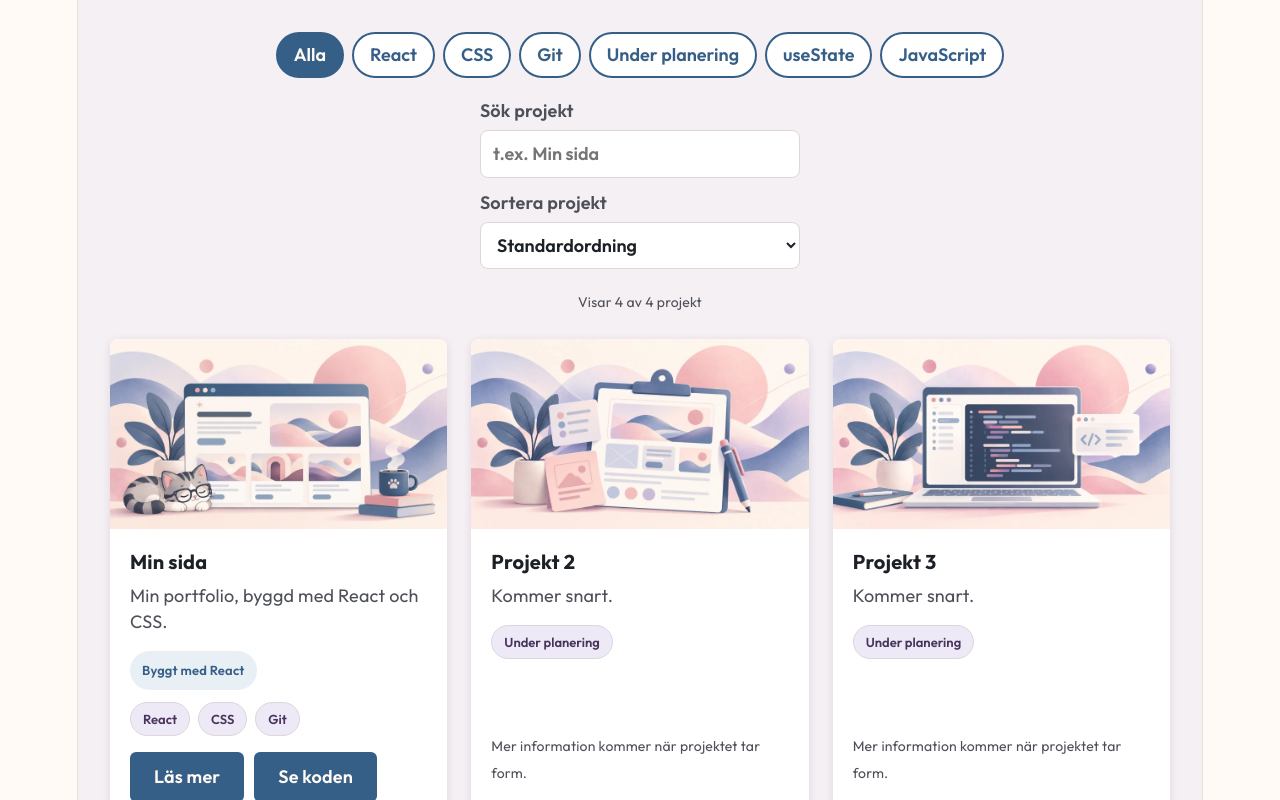
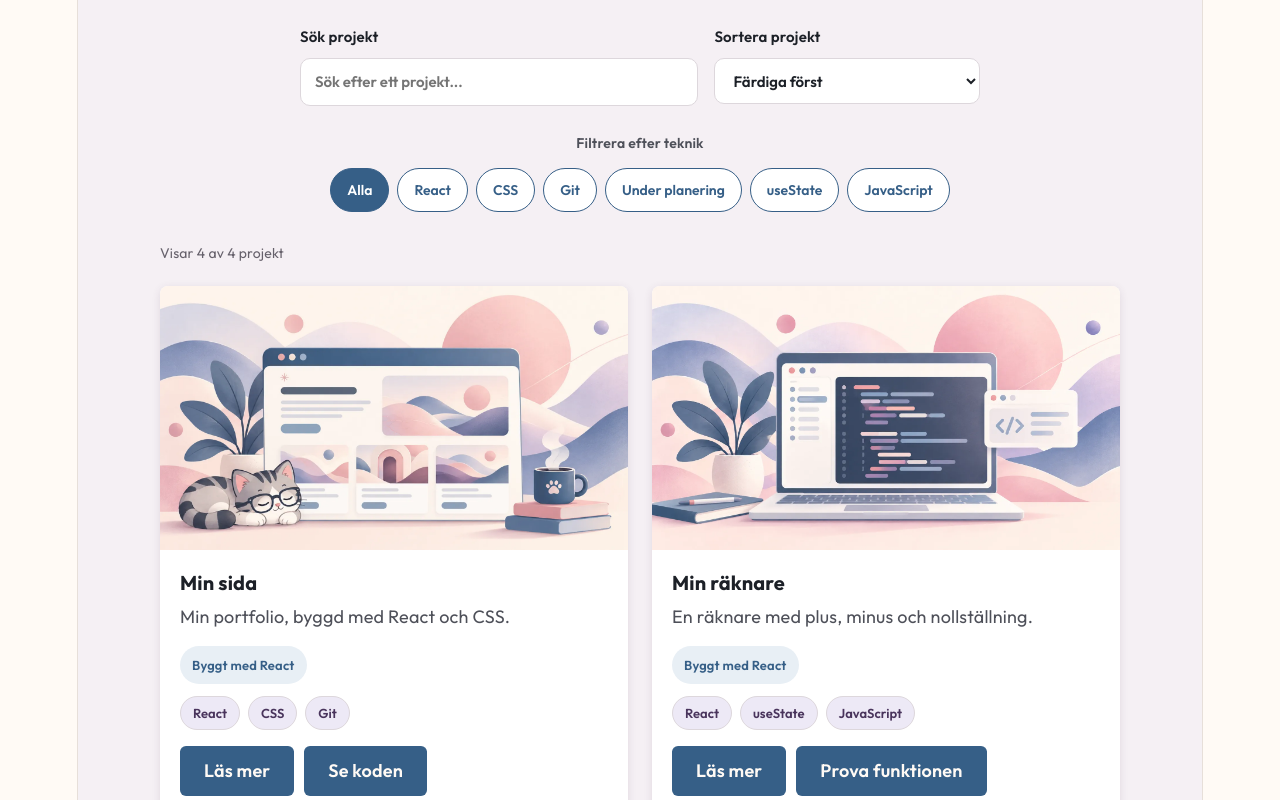
Before and after one commit to nataliedeleeuw/min-sida-experiment, a React (Vite) app: page /projekt in a window 1280 px wide. Shown: the part 520-1320 px from the top of the page. Built offline with nearby package versions, Linux system fonts and the light colour scheme.

Commit message:
https://github.com/nataliedeleeuw/min-sida-experiment

```diff
--- a/src/components/Projekt.css
+++ b/src/components/Projekt.css
@@ -1,20 +1,78 @@
+
+/* Hela projektsektionen */
+
 .projekt {
-  padding: 40px 20px;
+  padding: 56px 32px 72px;
   background-color: #F5F0F4;
+  text-align: left;
 }
 
 .projekt h2 {
-  font-family: 'Outfit', sans-serif;
+  margin: 0 0 32px;
+  color: #1C2027;
+  font-family: "Outfit", sans-serif;
   font-size: 32px;
   font-weight: 700;
-  color: #1C2027;
-  margin: 0 0 32px;
+  text-align: center;
 }
 
-.projekt-lista {
+/* Sökning, sortering och filter */
+
+.projekt-verktyg {
+  max-width: 900px;
+  margin: 0 auto 28px;
+}
+
+.projekt-verktygsrad {
   display: grid;
-  grid-template-columns: repeat(auto-fit, minmax(260px, 1fr));
-  gap: 24px;
+  grid-template-columns: minmax(0, 1.5fr) minmax(0, 1fr);
+  gap: 16px;
+  max-width: 680px;
+  margin: 0 auto 24px;
+}
+
+.projekt-sok,
+.projekt-sortering {
+  display: flex;
+  flex-direction: column;
+  gap: 8px;
+  min-width: 0;
+  color: #1C2027;
+  font-weight: 600;
+  font-size: 15px;
+}
+
+.projekt-sok input,
+.projekt-sortering select {
+  box-sizing: border-box;
+  width: 100%;
+  min-width: 0;
+  min-height: 46px;
+  padding: 10px 14px;
+  border: 1px solid #DDD7DC;
+  border-radius: 10px;
+  background-color: #FFFFFF;
+  color: #1C2027;
+  font: inherit;
+}
+
+.projekt-sok input:focus-visible,
+.projekt-sortering select:focus-visible {
+  outline: 3px solid #4C78A5;
+  outline-offset: 2px;
+}
+
+/* Filterknappar */
+
+.projekt-filter-wrap {
+  text-align: center;
+}
+
+.projekt-filter-etikett {
+  margin: 0 0 12px;
+  color: #4E5059;
+  font-size: 14px;
+  font-weight: 600;
 }
 
 .projekt-filter {
@@ -22,19 +80,22 @@
   flex-wrap: wrap;
   justify-content: center;
   gap: 8px;
-  margin-bottom: 20px;
 }
 
 .filter-knapp {
   min-height: 44px;
   padding: 8px 16px;
-  border: 2px solid #365F87;
+  border: 1.5px solid #365F87;
   border-radius: 999px;
   background-color: #FFFFFF;
   color: #365F87;
   font: inherit;
+  font-size: 14px;
   font-weight: 600;
   cursor: pointer;
+  transition:
+    background-color 0.2s ease,
+    color 0.2s ease;
 }
 
 .filter-knapp:hover {
@@ -43,79 +104,74 @@
 
 .filter-knapp.aktiv {
   background-color: #365F87;
-  color: #FFFAF5;
+  color: #FFFFFF;
 }
 
-.filter-knapp:focus-visible,
-.projekt-sok input:focus-visible {
+.filter-knapp:focus-visible {
   outline: 3px solid #4C78A5;
   outline-offset: 3px;
 }
 
-.projekt-sok {
-  display: flex;
-  flex-direction: column;
-  gap: 6px;
-  max-width: 320px;
-  margin: 0 auto 12px;
+/* Antal projekt */
+
+.projekt-antal {
+  max-width: 960px;
+  margin: 0 auto 20px;
+  color: #66616B;
+  font-size: 14px;
   text-align: left;
-  font-weight: 600;
 }
 
-.projekt-sok input {
-  box-sizing: border-box;
-  width: 100%;
-  min-width: 0;
-  min-height: 44px;
-  padding: 10px 12px;
-  border: 1px solid #DDD7DC;
-  border-radius: 8px;
-  background-color: #FFFFFF;
-  color: #1C2027;
-  font: inherit;
+/* Projektkorten */
+
+.projekt-lista {
+  display: grid;
+  grid-template-columns: repeat(2, minmax(0, 1fr));
+  gap: 24px;
+  max-width: 960px;
+  margin: 0 auto;
+  align-items: stretch;
 }
 
-.projekt-antal {
-  margin-bottom: 24px;
+/* När sökningen inte hittar något */
+
+.projekt-tom {
+  max-width: 600px;
+  margin: 0 auto;
+  padding: 32px;
+  border-radius: 14px;
+  background-color: #FFFAF5;
   color: #4E5059;
-  font-size: 14px;
+  text-align: center;
 }
 
-.projekt-tom {
-  padding: 32px;
-  border-radius: 8px;
-  background-color: #FFFFFF;
-}
+/* Mobilanpassning */
 
-@media (min-width: 600px) {
+@media (max-width: 620px) {
   .projekt {
-    padding: 64px 32px;
+    padding: 40px 20px 56px;
+  }
+
+  .projekt h2 {
+    margin-bottom: 28px;
+    font-size: 28px;
+  }
+
+  .projekt-verktygsrad {
+    grid-template-columns: 1fr;
+    gap: 16px;
+  }
+
+  .projekt-filter {
+    justify-content: flex-start;
+  }
+
+  .projekt-filter-wrap {
+    text-align: left;
+  }
+
+  .projekt-lista {
+    grid-template-columns: 1fr;
+    gap: 20px;
   }
 }
-
-.projekt-sortering {
-  display: flex;
-  flex-direction: column;
-  gap: 6px;
-  max-width: 320px;
-  margin: 0 auto 20px;
-  text-align: left;
-  font-weight: 600;
-}
-
-.projekt-sortering select {
-  box-sizing: border-box;
-  width: 100%;
-  min-height: 44px;
-  padding: 10px 12px;
-  border: 1px solid #DDD7DC;
-  border-radius: 8px;
-  background-color: #FFFFFF;
-  color: #1C2027;
-  font: inherit;
-}
-
-.projekt-sortering select:focus-visible {
-  outline: 3px solid #4C78A5;
-  outline-offset: 3px;
-}
--- a/src/components/Projekt.jsx
+++ b/src/components/Projekt.jsx
@@ -14,72 +14,59 @@ const bilder = {
   "Hero 4.webp": bild3,
 };
 
-const filterLista = ["Alla"];
-
-for (const projekt of projektLista) {
-  for (const teknik of projekt.teknik) {
-    if (!filterLista.includes(teknik)) {
-      filterLista.push(teknik);
-    }
-  }
-}
+const filterLista = [
+  "Alla",
+  ...new Set(
+    projektLista.flatMap((projekt) => projekt.teknik)
+  ),
+];
 
 function Projekt() {
   const [vald, setVald] = useState("Alla");
   const [sok, setSok] = useState("");
   const [sortering, setSortering] = useState("standard");
 
-  // Filtrera projekten efter teknik och sökord
-  const synligaProjekt = projektLista.filter((p) => {
+  // Filtrera efter teknik och sökord.
+  const synligaProjekt = projektLista.filter((projekt) => {
     const rattTeknik =
-      vald === "Alla" || p.teknik.includes(vald);
+      vald === "Alla" || projekt.teknik.includes(vald);
+
+    const sokord = sok.trim().toLowerCase();
 
     const rattSok =
-      p.titel.toLowerCase().includes(sok.toLowerCase()) ||
-      p.text.toLowerCase().includes(sok.toLowerCase());
+      projekt.titel.toLowerCase().includes(sokord) ||
+      projekt.text.toLowerCase().includes(sokord);
 
     return rattTeknik && rattSok;
   });
 
-  // Skapa en kopia som vi kan sortera
-  const sorteradeProjekt = [...synligaProjekt];
-
-  // Sortera projekten efter titel
+  // Sortera utan att ändra originalistan.
+  const sorteradeProjekt = [...synligaProjekt].sort((a, b) => {
     if (sortering === "titel") {
-    sorteradeProjekt.sort((a, b) =>
-      a.titel.localeCompare(b.titel, "sv")
-    );
+      return a.titel.localeCompare(b.titel, "sv");
     }
 
-  // Sortera efter antal tekniker
     if (sortering === "tekniker") {
-    sorteradeProjekt.sort((a, b) =>
-      b.teknik.length - a.teknik.length
-    );
+      return b.teknik.length - a.teknik.length;
     }
 
+    // Standard: visa färdiga projekt före planerade.
+    const aPlanerat = a.teknik.includes("Under planering") ? 1 : 0;
+    const bPlanerat = b.teknik.includes("Under planering") ? 1 : 0;
+
+    return aPlanerat - bPlanerat;
+  });
+
   return (
-    <section className="projekt" id="projekt">
-      <h2>Mina projekt</h2>
+    <section
+      className="projekt"
+      id="projekt"
+      aria-labelledby="projekt-rubrik"
+    >
+      <h2 id="projekt-rubrik">Mina projekt</h2>
 
-      <div className="projekt-filter">
-        {filterLista.map((f) => (
-          <button
-            key={f}
-            type="button"
-            className={
-              f === vald
-                ? "filter-knapp aktiv"
-                : "filter-knapp"
-            }
-            onClick={() => setVald(f)}
-            aria-pressed={f === vald}
-          >
-            {f}
-          </button>
-        ))}
-      </div>
-
+      <div className="projekt-verktyg">
+        <div className="projekt-verktygsrad">
           <label className="projekt-sok">
             Sök projekt
 
@@ -87,7 +74,7 @@ function Projekt() {
               type="search"
               value={sok}
               onChange={(e) => setSok(e.target.value)}
-          placeholder="t.ex. Min sida"
+              placeholder="Sök efter ett projekt..."
             />
           </label>
 
@@ -99,7 +86,7 @@ function Projekt() {
               onChange={(e) => setSortering(e.target.value)}
             >
               <option value="standard">
-            Standardordning
+                Färdiga först
               </option>
 
               <option value="titel">
@@ -111,6 +98,36 @@ function Projekt() {
               </option>
             </select>
           </label>
+        </div>
+
+        <div className="projekt-filter-wrap">
+          <p className="projekt-filter-etikett">
+            Filtrera efter teknik
+          </p>
+
+          <div
+            className="projekt-filter"
+            role="group"
+            aria-label="Filtrera projekt"
+          >
+            {filterLista.map((filter) => (
+              <button
+                key={filter}
+                type="button"
+                className={
+                  filter === vald
+                    ? "filter-knapp aktiv"
+                    : "filter-knapp"
+                }
+                onClick={() => setVald(filter)}
+                aria-pressed={filter === vald}
+              >
+                {filter}
+              </button>
+            ))}
+          </div>
+        </div>
+      </div>
 
       <p className="projekt-antal" aria-live="polite">
         {antalProjekt(
@@ -121,19 +138,20 @@ function Projekt() {
 
       {synligaProjekt.length === 0 ? (
         <p className="projekt-tom">
-          Inga projekt matchar. Prova ett annat filter eller sökord.
+          Inga projekt matchar din sökning.
+          Prova ett annat sökord eller filter.
         </p>
       ) : (
         <div className="projekt-lista">
-          {sorteradeProjekt.map((p) => (
+          {sorteradeProjekt.map((projekt) => (
             <ProjektKort
-              key={p.id}
-              id={p.id}
-              titel={p.titel}
-              text={p.text}
-              bild={bilder[p.bild]}
-              lank={p.lank}
-              teknik={p.teknik}
+              key={projekt.id}
+              id={projekt.id}
+              titel={projekt.titel}
+              text={projekt.text}
+              bild={bilder[projekt.bild]}
+              lank={projekt.lank}
+              teknik={projekt.teknik}
               onValjTeknik={setVald}
             />
           ))}
```
Lines whose indentation alone changed are shown as unchanged.
